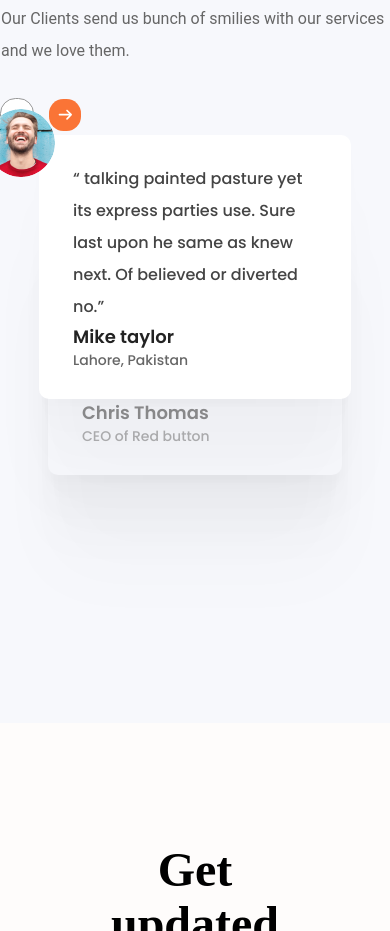
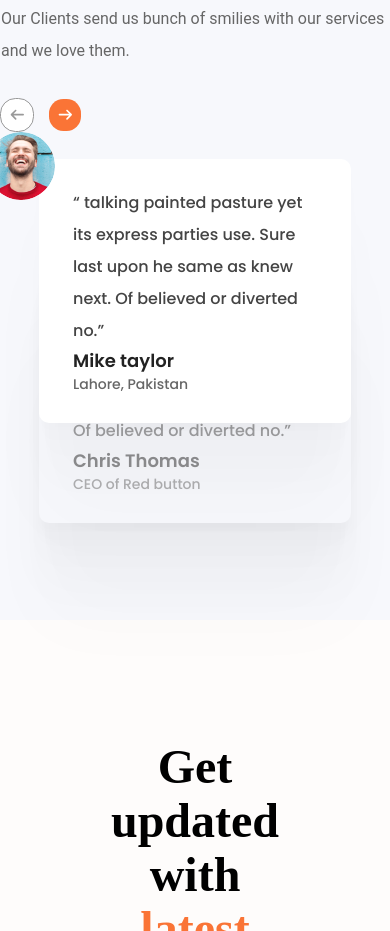
Before and after one commit to Shaelle11/Travel_LandingPage, a plain HTML site: page index.html in a window 390 px wide. Shown: the part 3509-4440 px from the top of the page. Drawn offline with Linux system fonts and the light colour scheme; a web font is replaced by a local one.

Commit message:
adjusted positions to give a margin between containers

```diff
--- a/assets/css/style.css
+++ b/assets/css/style.css
@@ -1931,10 +1931,10 @@ justify-content: center;
   justify-content: center;
 }
 .stacks{
-  padding: 3rem;
   justify-content: center;
 }
 .stack{
+margin-top: 25px;
   width: 100%;
   height: auto;
 
@@ -1944,8 +1944,8 @@ justify-content: center;
   width: 80%;
 }
 .stacks .card2{
-  transform: translateY(0%);
-  width: 100%;
-}
-
-}
+  transform: translateY(39%);
+  width: 80%;
+}
+
+}
```
